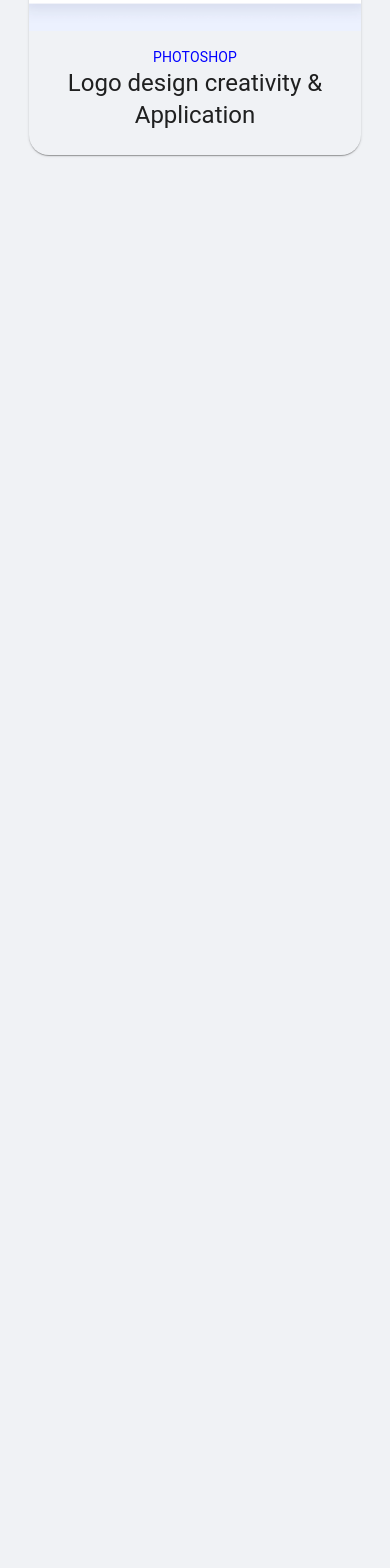
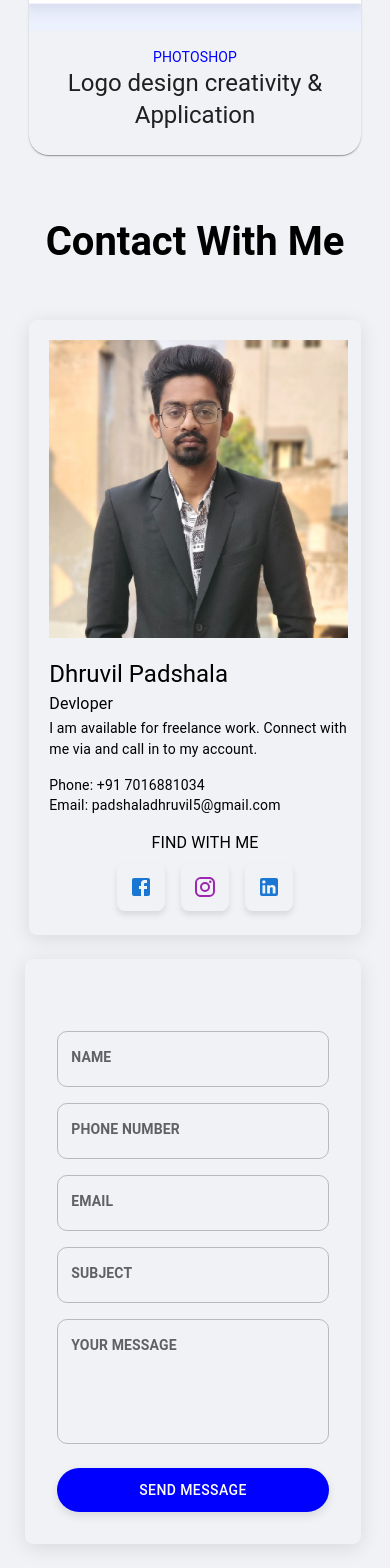
Before and after one commit to DhruvilPadshala/React-Portfolio, a React (Create React App) app: page / in a window 390 px wide. Shown: the part 5458-7026 px from the top of the page. Before the commit the page ends 5629 px from the top, so only its background shows below. Built offline with nearby package versions, Linux system fonts and the light colour scheme.

Commit message:
Contact are complate

```diff
--- a/src/App.js
+++ b/src/App.js
@@ -3,6 +3,7 @@ import Header from "./Pages/Header";
 import Home from "./Pages/Home"
 import Features from "./Pages/Features"
 import Portfolio from "./Pages/Portfolio"
+import Contact from "./Pages/Contact"
 
 function App() {
   return (
@@ -11,6 +12,7 @@ function App() {
       <Home />
       <Features />
       <Portfolio />
+      <Contact />
     </div>
   );
 }
--- /dev/null
+++ b/src/Pages/Contact/index.js
@@ -0,0 +1,94 @@
+import React from "react";
+import { Box, Grid, Typography, Avatar } from "@mui/material";
+import Profile from "../../assets/Home/Dhruvil.jpg";
+import { Facebook, Instagram, LinkedIn } from "../Home/index4";
+import ContactForm from "./index2";
+
+const Contact = () => {
+  return (
+    <Box
+      sx={{
+        backgroundColor: "#f0f2f5",
+        p: 3,
+        width: { xs: "85%", md: "75%" },
+        alignItems: "center",
+        justifyContent: "center",
+        margin: "0 auto",
+        display: "flex",
+        flexDirection: "column",
+        flexGrow: 1,
+        mt: { xs: 3, md: 3 },
+      }}
+    >
+      <Typography
+        variant="h3"
+        align="center"
+        gutterBottom
+        fontWeight={"bold"}
+        sx={{
+          fontSize: { xs: "2.5rem", md: "4rem" },
+          textAlign: "center",
+        }}
+      >
+        Contact With Me
+      </Typography>
+      <Grid container spacing={3} sx={{ mt: 2 }}>
+        {/* Left Panel */}
+        <Grid item xs={12} md={5}>
+          <Box
+            sx={{
+              backgroundColor: "#f0f2f5",
+              borderRadius: 2,
+              boxShadow: "0px 4px 20px rgba(0, 0, 0, 0.1)",
+              justifyContent: "center",
+              width: { xs: "100%", md: "80%" },
+              display: "flex",
+              flexDirection: "column",
+            }}
+          >
+            <Avatar
+              variant="square"
+              src={Profile}
+              alt="Profile"
+              sx={{
+                width: "90%",
+                height: "auto",
+                padding: 2.5,
+                borderRadius: 2,
+              }}
+            />
+            <Grid ml={2.5}>
+              <Typography variant="h5">Dhruvil Padshala</Typography>
+              <Typography variant="subtitle1">Devloper</Typography>
+              <Typography variant="body2" paragraph>
+                I am available for freelance work. Connect with me via and call
+                in to my account.
+              </Typography>
+              <Typography variant="body2">Phone: +91 7016881034</Typography>
+              <Typography variant="body2">
+                Email: padshaladhruvil5@gmail.com
+              </Typography>
+              <Box className="socials" textAlign="center" sx={{ mt: 2 }}>
+                <Typography variant="body1">FIND WITH ME</Typography>
+                <Box
+                  className="icons"
+                  display="flex"
+                  justifyContent="center"
+                  sx={{ mt: { xs: 0, md: 2 },mb:{xs:2,md:2  } }}
+                >
+                  <Facebook />
+                  <Instagram />
+                  <LinkedIn />
+                </Box>
+              </Box>
+            </Grid>
+          </Box>
+        </Grid>
+
+        {/* Right Panel */}
+          <ContactForm />
+      </Grid>
+    </Box>
+  );
+};
+export default Contact;
--- /dev/null
+++ b/src/Pages/Contact/index2.js
@@ -0,0 +1,145 @@
+import React from "react";
+import { Box, Grid, TextField, Button } from "@mui/material";
+
+const ContactForm = () => {
+  return (
+    <Box
+      sx={{
+        backgroundColor: "#f0f2f5",
+        padding: "2rem",
+        borderRadius: 2,
+        boxShadow: "0px 4px 20px rgba(0, 0, 0, 0.1)",
+        maxWidth: { xs: "100%", md: "52%" },
+        height: { xs: "auto", md: "685px" },
+        marginTop: "1.5rem",
+        flexGrow: 1,
+        ml: { xs: 2.5, md: 0 },
+      }}
+    >
+      <Grid
+        container
+        spacing={2}
+        sx={{ height: { xs: "auto", md: "80%" }, marginTop: "1.5rem" }}
+      >
+        <Grid item xs={12}>
+          <TextField
+            label=" NAME"
+            fullWidth
+            variant="outlined"
+            InputLabelProps={{
+              style: {
+                fontSize: "0.875rem",
+                fontWeight: "bold",
+              },
+            }}
+            sx={{
+              "& .MuiOutlinedInput-root": {
+                borderRadius: "10px",
+              },
+            }}
+          />
+        </Grid>
+        <Grid item xs={12}>
+          <TextField
+            label="PHONE NUMBER"
+            fullWidth
+            variant="outlined"
+            InputLabelProps={{
+              style: {
+                fontSize: "0.875rem",
+                fontWeight: "bold",
+              },
+            }}
+            sx={{
+              "& .MuiOutlinedInput-root": {
+                borderRadius: "10px",
+              },
+            }}
+          />
+        </Grid>
+        <Grid item xs={12}>
+          <TextField
+            label="EMAIL"
+            fullWidth
+            variant="outlined"
+            InputLabelProps={{
+              style: {
+                fontSize: "0.875rem",
+                fontWeight: "bold",
+              },
+            }}
+            sx={{
+              "& .MuiOutlinedInput-root": {
+                borderRadius: "10px",
+              },
+            }}
+          />
+        </Grid>
+        <Grid item xs={12}>
+          <TextField
+            label="SUBJECT"
+            fullWidth
+            variant="outlined"
+            InputLabelProps={{
+              style: {
+                fontSize: "0.875rem",
+                fontWeight: "bold",
+              },
+            }}
+            sx={{
+              "& .MuiOutlinedInput-root": {
+                borderRadius: "10px",
+              },
+            }}
+          />
+        </Grid>
+        <Grid item xs={12}>
+          <TextField
+            label="YOUR MESSAGE"
+            fullWidth
+            variant="outlined"
+            multiline
+            rows={4}
+            InputLabelProps={{
+              style: {
+                fontSize: "0.875rem",
+                fontWeight: "bold",
+              },
+            }}
+            sx={{
+              "& .MuiOutlinedInput-root": {
+                borderRadius: "10px",
+              },
+            }}
+          />
+        </Grid>
+      </Grid>
+      <Box
+        sx={{
+          display: "flex",
+          justifyContent: "center",
+          mt: 3,
+        }}
+      >
+        <Button
+          variant="contained"
+          sx={{
+            backgroundColor: "Blue",
+            color: "#fff",
+            padding: "10px 30px",
+            width: "100%",
+            borderRadius: "50px",
+            boxShadow: "0px 4px 10px rgba(0, 0, 0, 0.1)",
+            "&:hover": {
+              backgroundColor: "#0077b5",
+            },
+          }}
+        >
+          SEND MESSAGE
+        </Button>
+      </Box>
+    </Box>
+  );
+};
+
+export default ContactForm;
```
